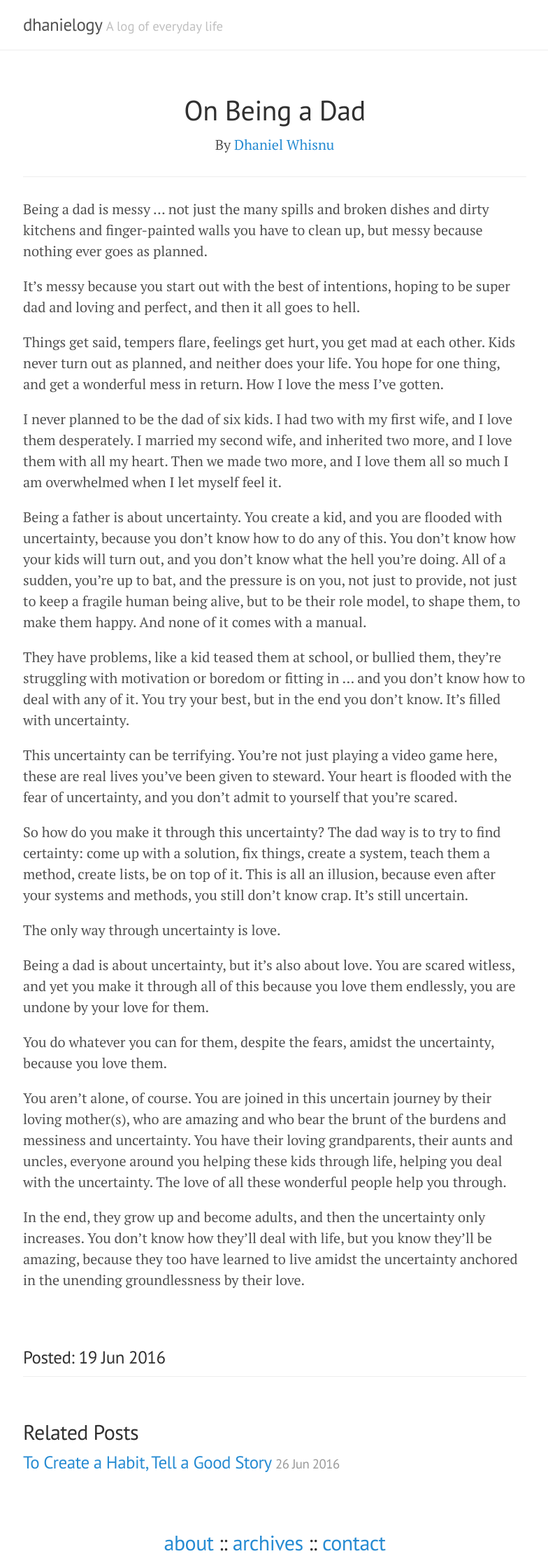
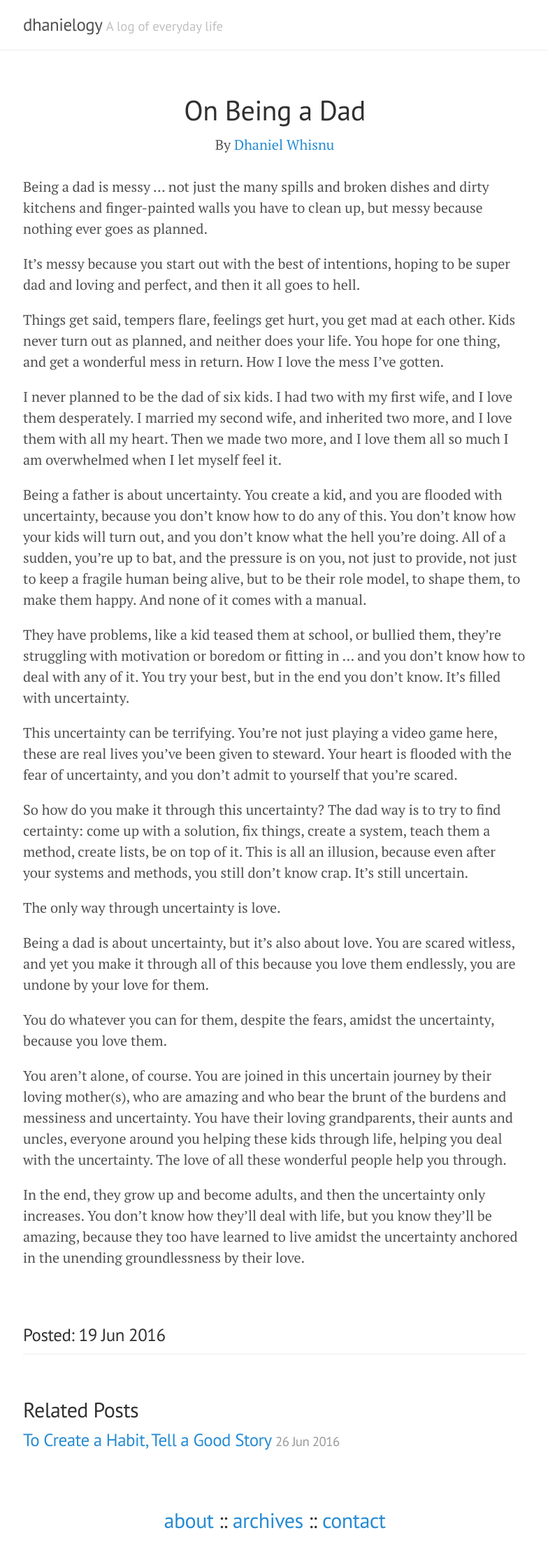
Before and after one commit to dhanielogy/dhanielogy.github.io, a Jekyll site: the page built from _posts/2016-06-19-on-being-a-dad.markdown, in a window 1280 px wide. Shown: the whole page at 70% size, without its empty margins (247-1031 px from the left). Built offline with Jekyll 4.4.1, drawn with Linux system fonts in a browser that asks for light colours; after the commit the page ends 2201 px from its top, so only the background shows below that.

```diff
--- a/_layouts/post.html
+++ b/_layouts/post.html
@@ -4,7 +4,7 @@ layout: default
 
 <div class="post">
   <h1 class="post-title"><center>{{ page.title }}</center></h1>
-<medium><center>By <a href="/about.html">Dhaniel Whisnu</a></center></medium><hr>
+<medium><center>By <a href="/about.html">Dhaniel Whisnu</a></center></medium><br>
   {{ content }}
 </div>
 <h3>Posted: {{ page.date | date_to_string }}</h3>
```
